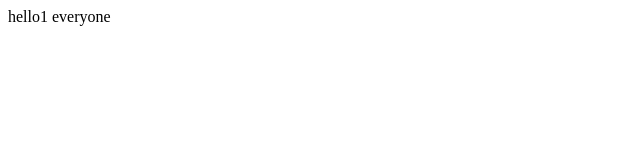
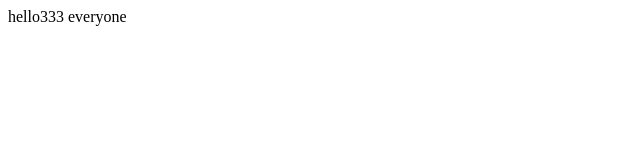
Before and after one commit to xiaoyanxue921115/xiaoxiao, a plain HTML site: page index.html in a window 1280 px wide. Shown: the full height of the page, 0-640 px from the left. Drawn offline with Linux system fonts and the light colour scheme.

Commit message:
fix:3333

```diff
--- a/index.html
+++ b/index.html
@@ -7,6 +7,6 @@
     <title>Document</title>
 </head>
 <body>
-    hello1 everyone
+    hello333 everyone
 </body>
 </html>
```
